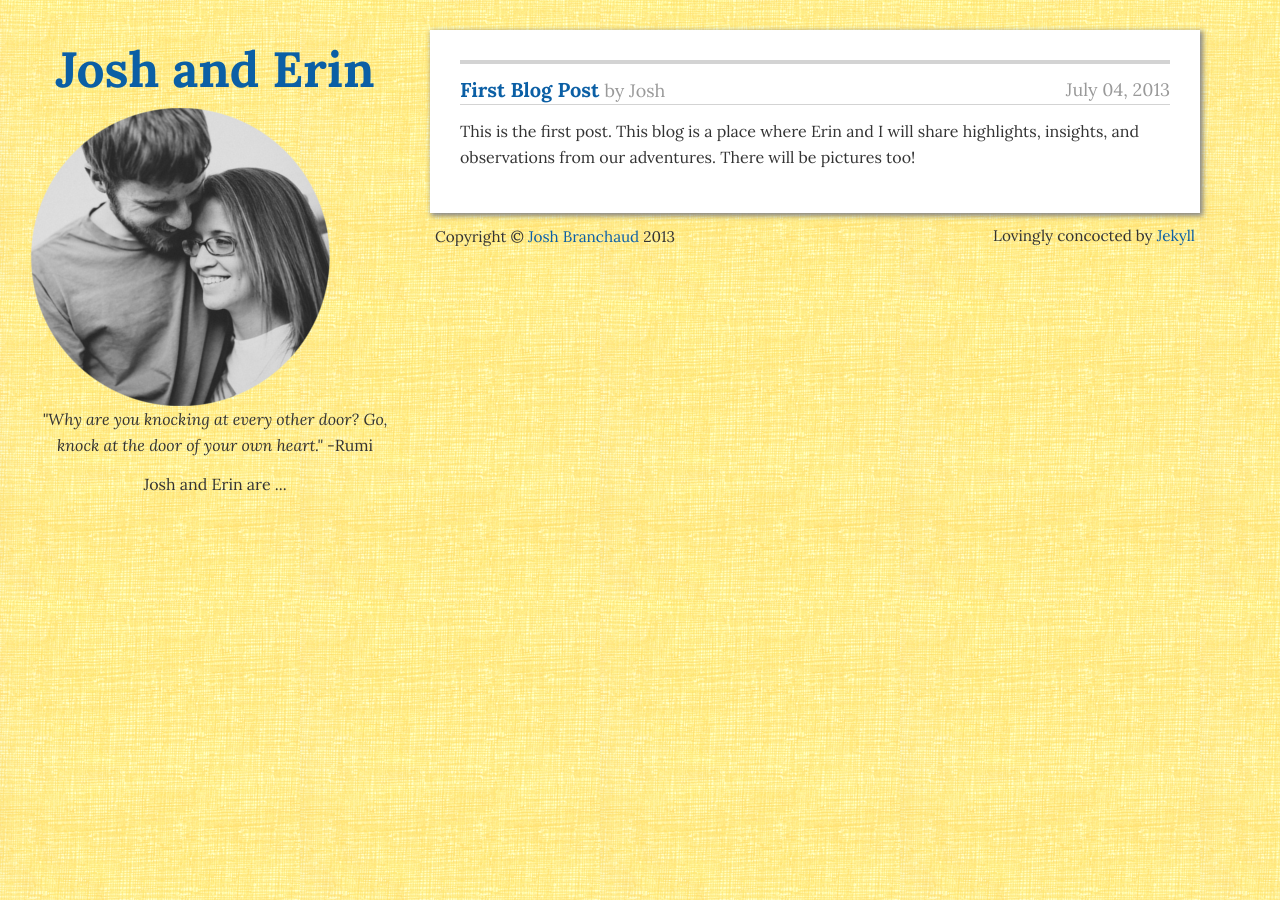
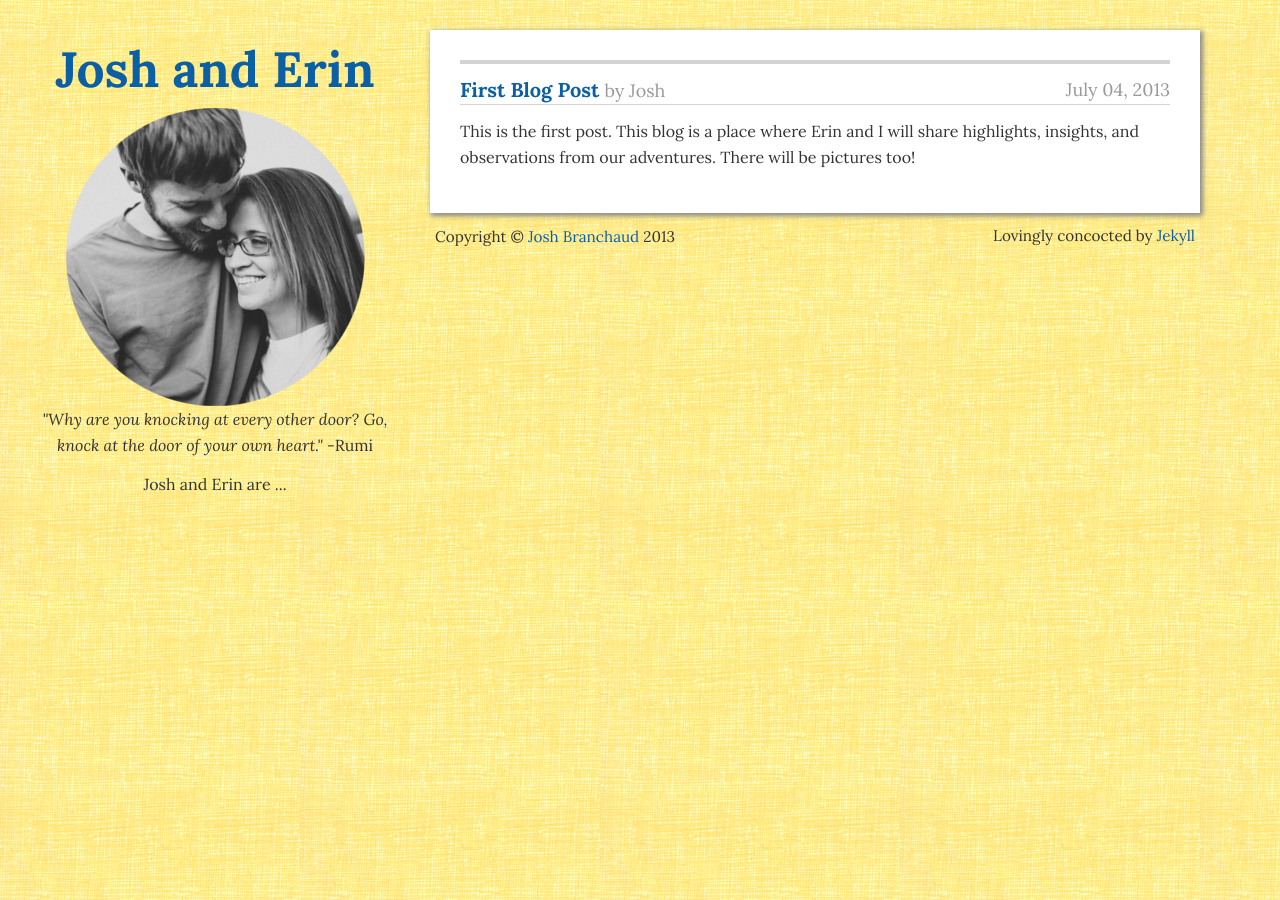
Before and after one commit to simhagate/joshanderin.com, a Jekyll site: the page built from index.md, in a window 1280 px wide. Built offline with Jekyll 4.4.1, drawn with Linux system fonts in a browser that asks for light colours.

Commit message:
Using some css to center the sidebar image.

```diff
--- a/css/styles.css
+++ b/css/styles.css
@@ -19,6 +19,10 @@ div#sidebar {
 }
 div#sidebar > * {
     text-align: center;
+}
+div#sidebar > img {
+    display: block;
+    margin: auto;
 }
 /*
 div#sidebar-image {
```
